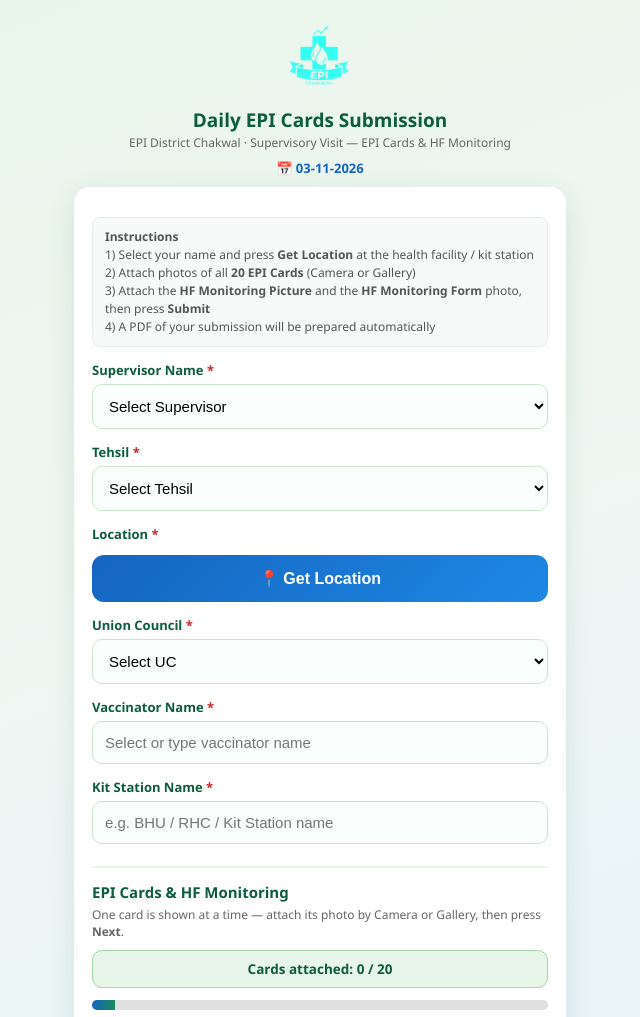
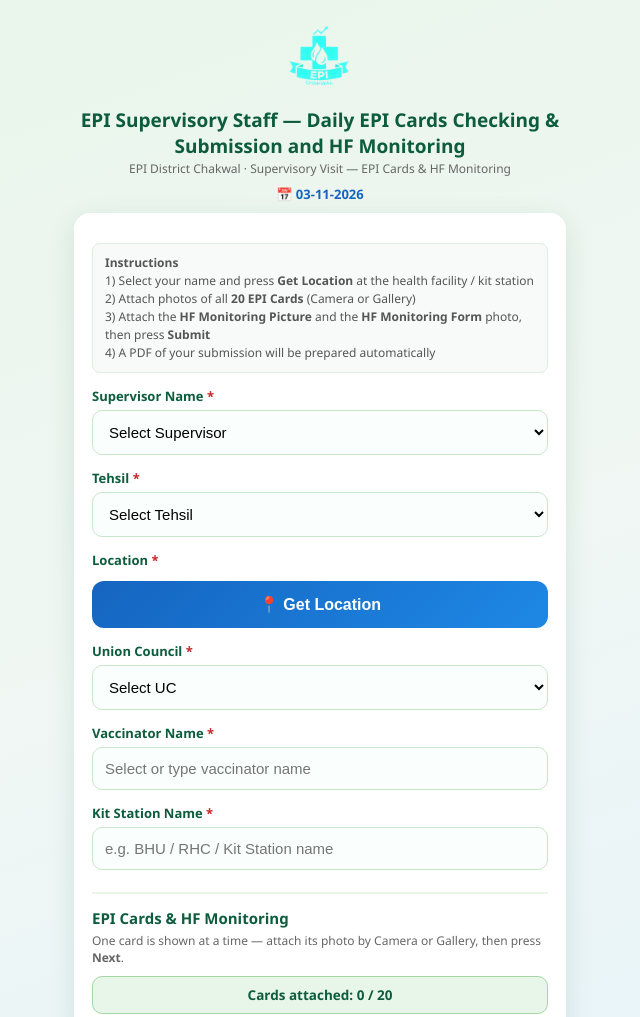
Before and after one commit to dhachakwal/EPI-Chakwal, a plain HTML site: page supervisors.html in a window 1280 px wide. Shown: the top 1017 px of the page, without its empty margins (320-960 px from the left). Drawn offline with Linux system fonts and the light colour scheme; no server answers.

Commit message:
v13.5: page renamed to EPI Supervisory Staff — Daily EPI Cards Checking & Submission and HF Monitoring

```diff
--- a/supervisors.html
+++ b/supervisors.html
@@ -3,7 +3,7 @@
 <head>
 <meta charset="UTF-8">
 <meta name="viewport" content="width=device-width, initial-scale=1.0, maximum-scale=1.0">
-<title>Daily EPI Cards Submission | EPI Chakwal</title>
+<title>EPI Supervisory Staff — Daily EPI Cards Checking &amp; Submission and HF Monitoring | EPI Chakwal</title>
 <link rel="icon" href="favicon.png.png" type="image/png">
 <link rel="preconnect" href="https://fonts.googleapis.com">
 <link rel="preconnect" href="https://fonts.gstatic.com" crossorigin>
@@ -67,7 +67,7 @@ select:focus,input:focus{outline:none;border-color:#1a8a5c;box-shadow:0 0 0 3px
 <div class="wrap">
   <div class="brand">
     <img src="favicon.png.png" alt="EPI" onerror="this.style.display='none'">
-    <h1>Daily EPI Cards Submission</h1>
+    <h1>EPI Supervisory Staff — Daily EPI Cards Checking &amp; Submission and HF Monitoring</h1>
     <p>EPI District Chakwal · Supervisory Visit — EPI Cards &amp; HF Monitoring</p>
   </div>
   <div class="date-line" id="dateLine"></div>
@@ -138,7 +138,7 @@ select:focus,input:focus{outline:none;border-color:#1a8a5c;box-shadow:0 0 0 3px
 
 <script>
 /* ============================================================
-   Daily EPI Cards Submission — supervisors.html
+   EPI Supervisory Staff — Daily EPI Cards Checking & Submission and HF Monitoring — supervisors.html
    Pattern: same as location.html (Google Sheet/Drive + Apps Script)
    SETUP: after the Apps Script is deployed, its Web App URL is
    set in CARDS_SCRIPT_URL below (opening the page once as
```
